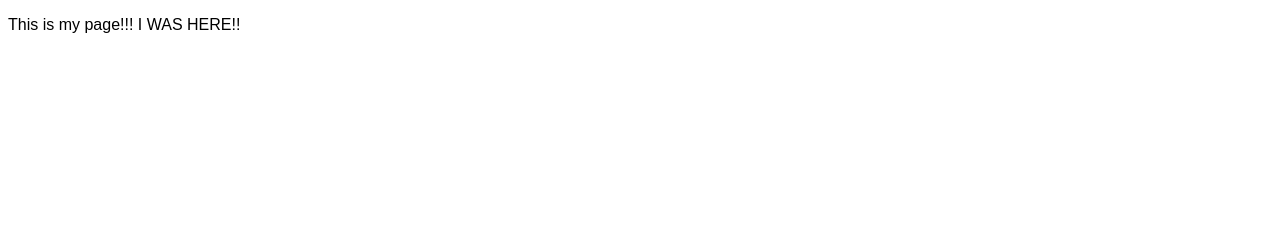
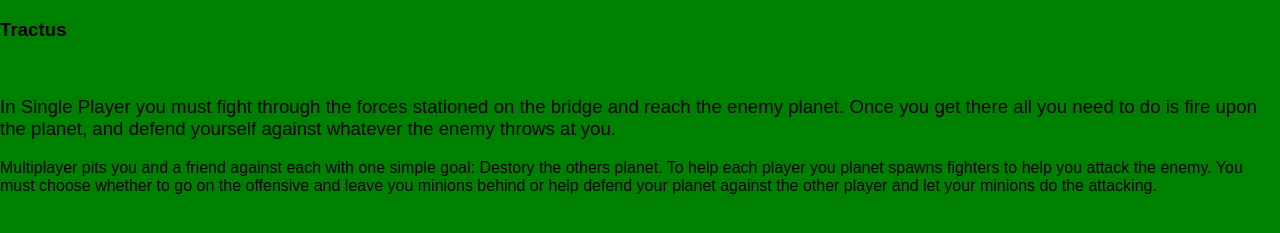
Before and after one commit to Hectorous/Hectorous.github.io, a plain HTML site: page index.html in a window 1280 px wide. Drawn offline with Linux system fonts and the light colour scheme.

Commit message:
Starting
Put in style folder, and human.txt. Also put in Tractus description.

```diff
--- a/index.html
+++ b/index.html
@@ -1,13 +1,29 @@
 <!DOCTYPE html>
-<html>
+<html lang = "en">
 	<head>
 		<title>Joe Urs' Portfolio</title>
+		<meta charset = "utf-8" />
+		<meta http-equiv="X-UA-Compatible" content="IE=edge,chrome=1" />
+		<link rel="stylesheet" href="stylesheets/styles.css" type="text/css" >
+		<link type="text/plain" rel="author" href="http://domain/humans.txt" />
 	</head>
 	<body style = "font-family:Arial, Helvetica, sans-serif">
-		<p>
-		This is my page!!!
-		I WAS HERE!!
-		</p>
-
+		<h3>Tractus</h3>
+		<br/>
+			<section>
+				<p style = "font-size:14pt;>
+					Tractus is a FPS(First Person Shooter) based in space. the object of the game is to get to the other side of the light bridge and destory the enemy planet. There are two different modes
+					for the game: Single player and Multiplayer.
+				</p>
+				<p>
+					In Single Player you must fight through the forces stationed on the bridge and reach the enemy planet. Once you get there all you need to do is fire upon the planet, and defend
+					yourself against whatever the enemy throws at you.
+				</p>
+				<P>
+					Multiplayer pits you and a friend against each with one simple goal: Destory the others planet. To help each player you planet spawns fighters to help you attack the enemy. You must choose
+					whether to go on the offensive and leave you minions behind or help defend your planet against the other player and let your minions do the attacking.
+				</P>
+				<br/>
+			</section>
 	</body>
 </html>
--- /dev/null
+++ b/stylesheets/styles.css
@@ -0,0 +1,9 @@
+body
+{
+	background-color:green;
+	background-size:cover;
+	background-repeat:no-repeat;
+	margin:auto;
+
+
+}
```
Also changed, not shown: human.txt (added).
